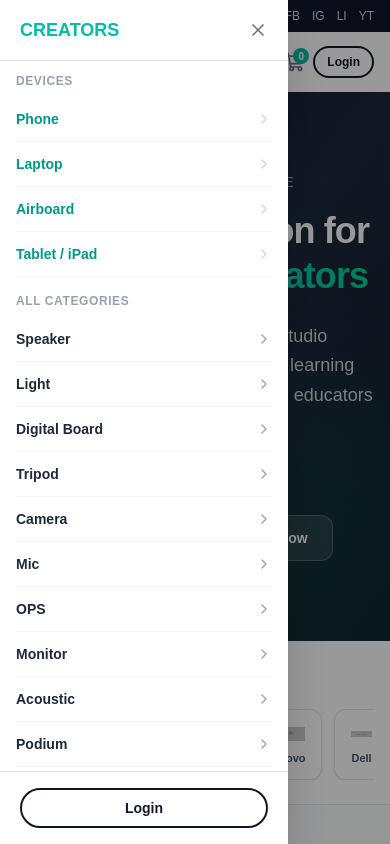
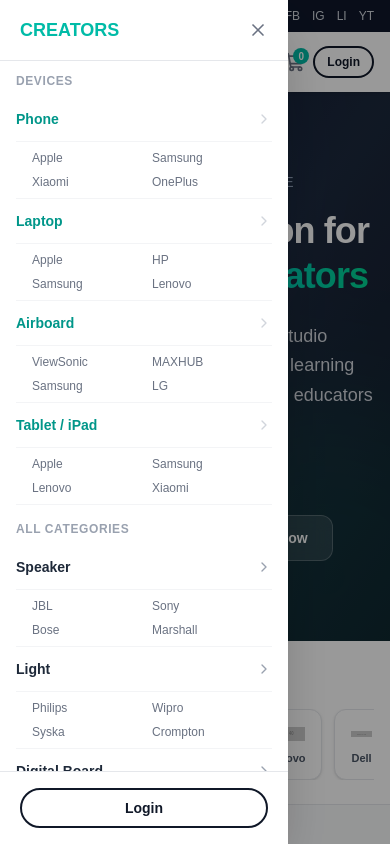
Before and after one commit to Nitecore-Solutions/Nitecore-Ecommerce, a Next.js app: page / in a window 390 px wide. Both pictures are taken after a click on the button 28 px from the left and 62 px from the top of the page. Shown: the top 844 px of the page. Built offline with nearby package versions, Linux system fonts and the light colour scheme.

Commit message:
feat: add top brands dropdown to navbar categories

```diff
--- a/app/components/Navbar.tsx
+++ b/app/components/Navbar.tsx
@@ -8,25 +8,30 @@
 import { useState, useRef, useEffect } from "react";
 
 const CATEGORIES = [
-  { label: "Phone", href: "#phone" },
-  { label: "Laptop", href: "#laptop" },
-  { label: "Airboard", href: "#airboard" },
-  { label: "Speaker", href: "#speaker" },
-  { label: "Light", href: "#light" },
-  { label: "Digital Board", href: "#digital-board" },
-  { label: "Tripod", href: "#tripod" },
-  { label: "Camera", href: "#camera" },
-  { label: "Mic", href: "#mic" },
-  { label: "OPS", href: "#ops" },
-  { label: "Monitor", href: "#monitor" },
-  { label: "Acoustic", href: "#acoustic" },
-  { label: "Podium", href: "#podium" },
-  { label: "Accessories", href: "#accessories" },
-  { label: "Tablet / iPad", href: "#tablet" },
+  { label: "Phone", href: "#phone", brands: ["Apple", "Samsung", "Xiaomi", "OnePlus", "Realme", "Redmi", "Oppo", "Vivo"] },
+  { label: "Laptop", href: "#laptop", brands: ["Apple", "HP", "Samsung", "Lenovo", "Dell", "Honor", "Acer", "Asus"] },
+  { label: "Airboard", href: "#airboard", brands: ["ViewSonic", "MAXHUB", "Samsung", "LG", "Hamlog", "iSlate", "Study N Learn"] },
+  { label: "Speaker", href: "#speaker", brands: ["JBL", "Sony", "Bose", "Marshall", " boat", "Zebronics", "Portronics"] },
+  { label: "Light", href: "#light", brands: ["Philips", "Wipro", "Syska", "Crompton", "Havells", "Luminous"] },
+  { label: "Digital Board", href: "#digital-board", brands: ["ViewSonic", "MAXHUB", "Samsung", "LG", "Hamlog", "iSlate", "Study N Learn"] },
+  { label: "Tripod", href: "#tripod", brands: ["Manfrotto", "Weifeng", "Sirui", "Digipod", "K&F Concept", "Amazon Basics"] },
+  { label: "Camera", href: "#camera", brands: ["Canon", "Sony", "Nikon", "Fujifilm", "Panasonic", "Olympus"] },
+  { label: "Mic", href: "#mic", brands: ["Shure", "Blue Yeti", "Rode", "Audio-Technica", "Boya", "Maono"] },
+  { label: "OPS", href: "#ops", brands: ["Intel", "AMD", "NComputing", "AOPEN", "Advantech", "Onnion"] },
+  { label: "Monitor", href: "#monitor", brands: ["Dell", "HP", "Samsung", "LG", "BenQ", "Acer", "ViewSonic"] },
+  { label: "Acoustic", href: "#acoustic", brands: ["JBL", "Bose", "Sony", "Philips", "Zebronics", "Portronics"] },
+  { label: "Podium", href: "#podium", brands: ["Weibox", "KorePrint", "LapWorks", "SmartPodium", "DigiPodium"] },
+  { label: "Accessories", href: "#accessories", brands: ["Zebronics", "Portronics", "Boat", "Realme", "Mi", "Amazon Basics"] },
+  { label: "Tablet / iPad", href: "#tablet", brands: ["Apple", "Samsung", "Lenovo", "Xiaomi", "Realme", "Redmi", "Oppo"] },
 ];
 
 const DEVICE_SUB = ["Phone", "Laptop", "Airboard", "Tablet / iPad"];
 const MAIN_ITEMS = CATEGORIES.filter((c) => !DEVICE_SUB.includes(c.label));
+
+const BRAND_GRID: Record<string, string[]> = {};
+CATEGORIES.forEach((c) => {
+  BRAND_GRID[c.label] = c.brands ?? [];
+});
 
 export default function Navbar() {
   const [search, setSearch] = useState("");
@@ -34,7 +39,10 @@
   const [mobileOpen, setMobileOpen] = useState(false);
   const [mobileSearch, setMobileSearch] = useState(false);
   const [pos, setPos] = useState({ top: 0, left: 0 });
+  const [hoverCat, setHoverCat] = useState<string | null>(null);
+  const [hoverPos, setHoverPos] = useState({ top: 0, left: 0 });
   const btnRef = useRef<HTMLButtonElement>(null);
+  const hoverBtnRef = useRef<HTMLButtonElement | null>(null);
 
   function openDropdown() {
     if (btnRef.current) {
@@ -42,6 +50,20 @@
       setPos({ top: r.bottom, left: r.left });
     }
     setAllOpen(true);
+  }
+
+  function openCatDropdown(label: string) {
+    setHoverCat(label);
+  }
+
+  function closeCatDropdown() {
+    setHoverCat(null);
+  }
+
+  function positionCatDropdown(el: HTMLButtonElement | null) {
+    if (!el) return;
+    const r = el.getBoundingClientRect();
+    setHoverPos({ top: r.bottom, left: r.left });
   }
 
   useEffect(() => {
@@ -154,17 +176,51 @@
                 <ChevronDown className={`h-3.5 w-3.5 text-gray-500 transition-transform duration-200 ${allOpen ? "rotate-180" : ""}`} />
               </button>
               {CATEGORIES.map((cat) => (
-                <Link
+                <button
                   key={cat.label}
-                  href={cat.href}
+                  ref={(el) => {
+                    if (el) hoverBtnRef.current = el;
+                  }}
+                  onMouseEnter={() => openCatDropdown(cat.label)}
+                  onMouseLeave={() => closeCatDropdown()}
+                  onFocus={() => {
+                    positionCatDropdown(hoverBtnRef.current);
+                    openCatDropdown(cat.label);
+                  }}
+                  onBlur={() => closeCatDropdown()}
                   className="inline-flex items-center gap-0.5 px-2 py-3 text-sm font-bold text-gray-800 hover:text-teal-600 transition-colors border-b-2 border-transparent hover:border-teal-500"
                 >
                   {cat.label}
                   <ChevronDown className="h-3.5 w-3.5 text-gray-500" />
+                </button>
+              ))}
+            </div>
+          </div>
+
+          {/* Hover brand dropdown */}
+          {hoverCat && (
+            <div
+              className="fixed z-[9999] rounded-xl border border-gray-200 bg-white shadow-2xl"
+              style={{ top: hoverPos.top, left: hoverPos.left }}
+              onMouseEnter={() => setHoverCat(hoverCat)}
+              onMouseLeave={() => closeCatDropdown()}
+            >
+              <div className="px-4 py-3">
+                <p className="text-xs font-bold uppercase tracking-wider text-gray-400 mb-2">Top Brands</p>
+                <div className="grid grid-cols-2 gap-x-6 gap-y-1">
+                  {(BRAND_GRID[hoverCat] ?? []).map((brand) => (
+                    <Link
+                      key={brand}
+                      href="#"
+                      className="text-sm text-gray-700 hover:text-teal-600 transition-colors"
+                    >
+                      {brand}
                     </Link>
                   ))}
                 </div>
               </div>
+            </div>
+          )}
         </div>
       </nav>
 
@@ -182,10 +238,17 @@
               {DEVICE_SUB.map((label) => {
                 const cat = CATEGORIES.find((c) => c.label === label)!;
                 return (
+                  <div key={label}>
                     <Link key={label} href={cat.href} className="flex items-center justify-between py-1.5 text-sm text-teal-600 hover:text-teal-700 font-medium transition-colors">
                       {label}
                       <ChevronRight className="h-3.5 w-3.5 text-gray-300" />
                     </Link>
+                    <div className="flex flex-wrap gap-1 pl-1">
+                      {(BRAND_GRID[label] ?? []).slice(0, 3).map((brand) => (
+                        <span key={brand} className="text-[10px] text-gray-400">{brand}</span>
+                      ))}
+                    </div>
+                  </div>
                 );
               })}
             </div>
@@ -194,10 +257,17 @@
           <div className="px-5 py-2 pb-3">
             <p className="text-xs font-bold uppercase tracking-wider text-gray-400 mb-2 mt-1">All Categories</p>
             {MAIN_ITEMS.map((cat) => (
+              <div key={cat.label}>
                 <Link key={cat.label} href={cat.href} className="flex items-center justify-between py-2 text-sm font-bold text-gray-800 hover:text-teal-600 transition-colors">
                   {cat.label}
                   <ChevronRight className="h-4 w-4 text-gray-400" />
                 </Link>
+                <div className="flex flex-wrap gap-1 pl-1">
+                  {(BRAND_GRID[cat.label] ?? []).slice(0, 3).map((brand) => (
+                    <span key={brand} className="text-[10px] text-gray-400">{brand}</span>
+                  ))}
+                </div>
+              </div>
             ))}
           </div>
         </div>
@@ -225,8 +295,8 @@
               {DEVICE_SUB.map((label) => {
                 const cat = CATEGORIES.find((c) => c.label === label)!;
                 return (
+                  <div key={label}>
                     <Link
-                    key={label}
                       href={cat.href}
                       onClick={() => setMobileOpen(false)}
                       className="flex items-center justify-between py-3 text-sm text-teal-600 font-semibold border-b border-gray-100"
@@ -234,13 +304,19 @@
                       {label}
                       <ChevronRight className="h-4 w-4 text-gray-300" />
                     </Link>
+                    <div className="grid grid-cols-2 gap-2 pl-4 pr-2 py-2 border-b border-gray-100">
+                      {(BRAND_GRID[label] ?? []).slice(0, 4).map((brand) => (
+                        <span key={brand} className="text-xs text-gray-500">{brand}</span>
+                      ))}
+                    </div>
+                  </div>
                 );
               })}
 
               <p className="text-xs font-bold uppercase tracking-wider text-gray-400 mt-4 mb-2">All Categories</p>
               {MAIN_ITEMS.map((cat) => (
+                <div key={cat.label}>
                   <Link
-                  key={cat.label}
                     href={cat.href}
                     onClick={() => setMobileOpen(false)}
                     className="flex items-center justify-between py-3 text-sm font-bold text-gray-800 border-b border-gray-100 hover:text-teal-600 transition-colors"
@@ -248,6 +324,12 @@
                     {cat.label}
                     <ChevronRight className="h-4 w-4 text-gray-400" />
                   </Link>
+                  <div className="grid grid-cols-2 gap-2 pl-4 pr-2 py-2 border-b border-gray-100">
+                    {(BRAND_GRID[cat.label] ?? []).slice(0, 4).map((brand) => (
+                      <span key={brand} className="text-xs text-gray-500">{brand}</span>
+                    ))}
+                  </div>
+                </div>
               ))}
             </div>
 
```
Lines whose indentation alone changed are shown as unchanged.
